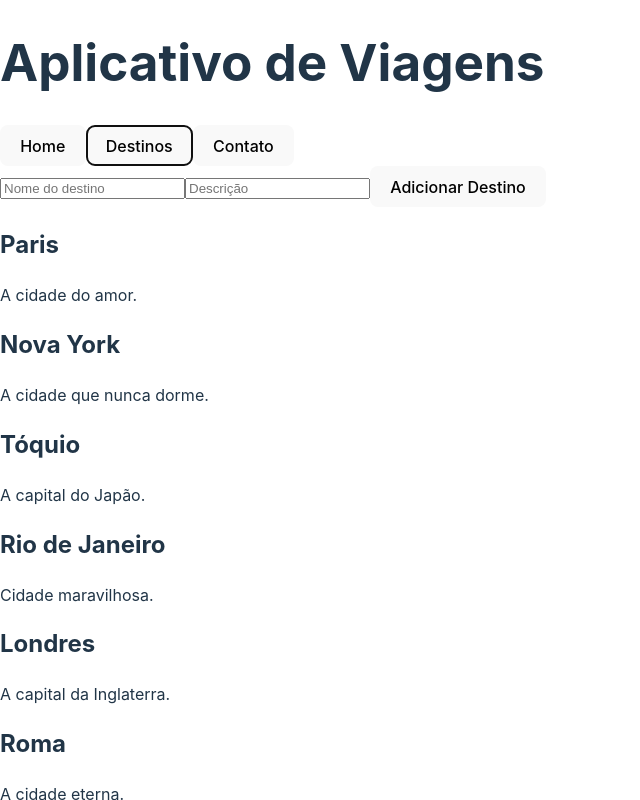
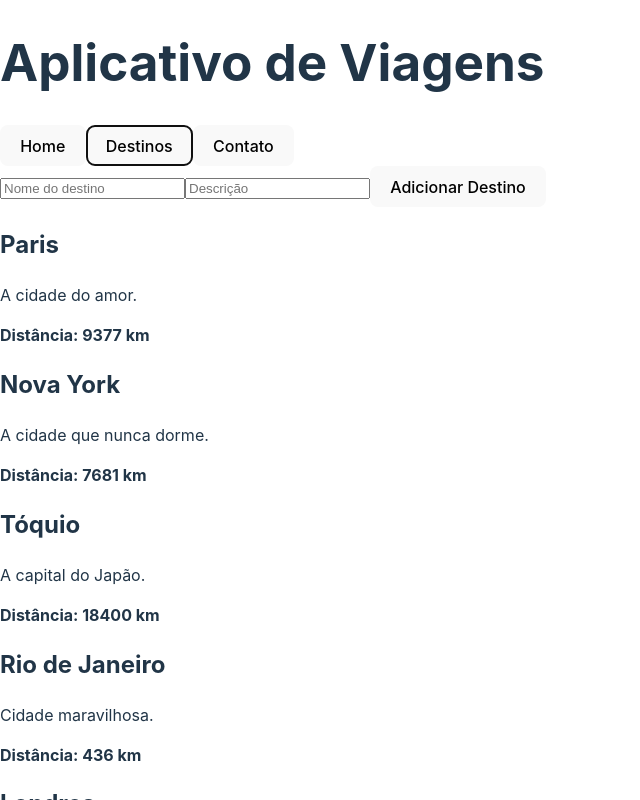
Before and after one commit to davprof/viagem-app, a React (Vite) app: page / in a window 1280 px wide. Both pictures are taken after a click on the button "Destinos". Shown: the top 800 px of the page, without its empty margins (0-640 px from the left). Built offline with nearby package versions, Linux system fonts and the light colour scheme.

Commit message:
Calcula e exibe distância até o destino

```diff
--- a/src/components/destinos/Destino.jsx
+++ b/src/components/destinos/Destino.jsx
@@ -1,10 +1,11 @@
 import React from 'react';
 
-const Destino = ({ nome, descricao }) => {
+const Destino = ({ nome, descricao, distancia }) => {
     return (
       <div className="destino">
         <h2>{nome}</h2>
         <p>{descricao}</p>
+        <p><strong>Distância: {distancia} km</strong></p>
       </div>
     );
   };
--- a/src/pages/Destinos.jsx
+++ b/src/pages/Destinos.jsx
@@ -4,6 +4,7 @@ import FormDestino from '../components/destinos/FormDestino';
 import Destino from '../components/destinos/Destino';
 
 const Destinos = () => {
+    // distância em quilometros
     const [destinos, setDestinos] = useState([
         { nome: 'Paris', descricao: 'A cidade do amor.', distancia: 9377 },
         { nome: 'Nova York', descricao: 'A cidade que nunca dorme.', distancia: 7681 },
@@ -24,7 +25,7 @@ const Destinos = () => {
     return <>
         <FormDestino adicionarDestino={adicionarDestino} />
             {destinos.map((destino, index) => (
-              <Destino key={index} nome={destino.nome} descricao={destino.descricao} />
+              <Destino key={index} nome={destino.nome} descricao={destino.descricao} distancia={destino.distancia} />
             ))}
     </>;
   }
```
